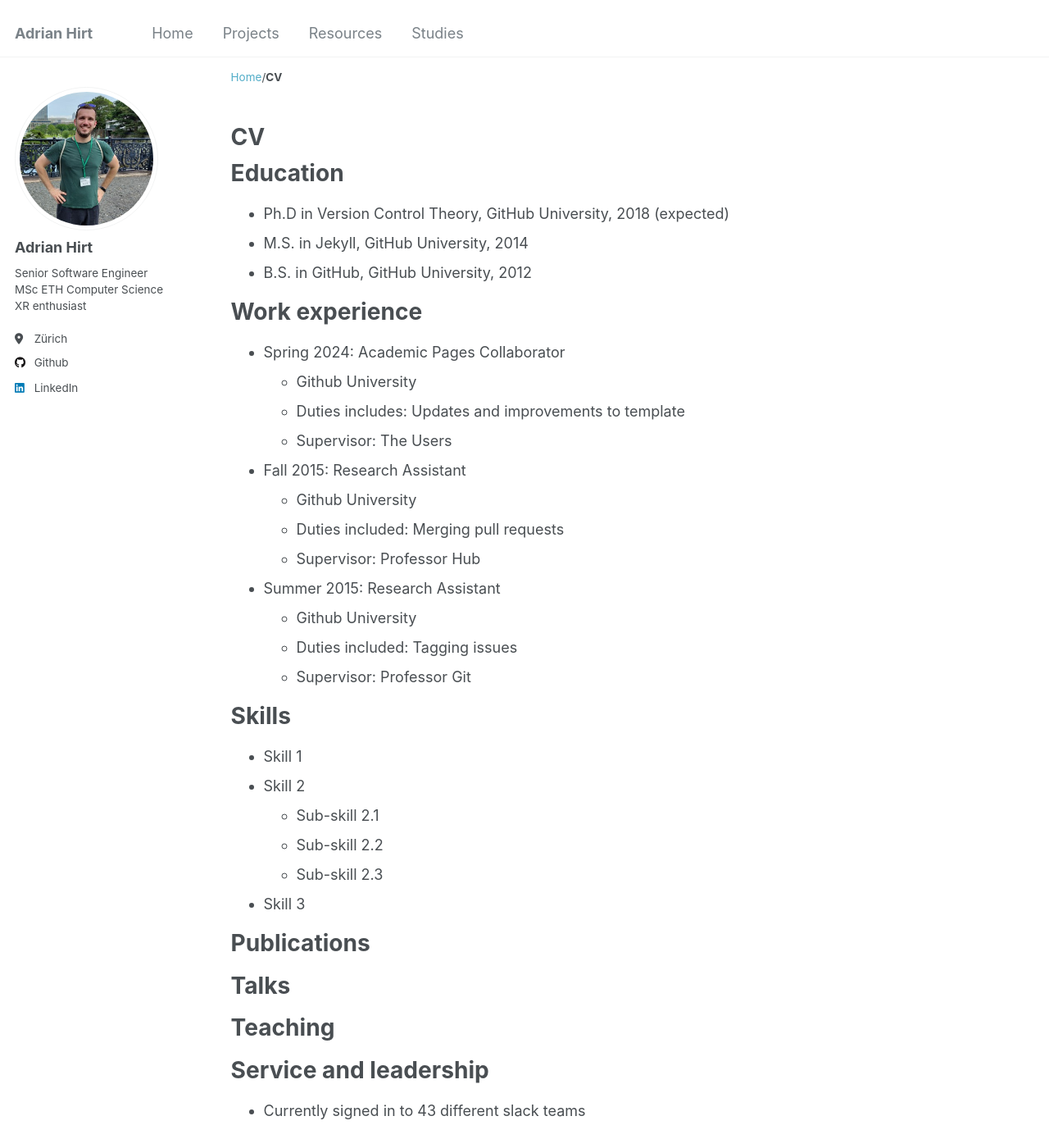
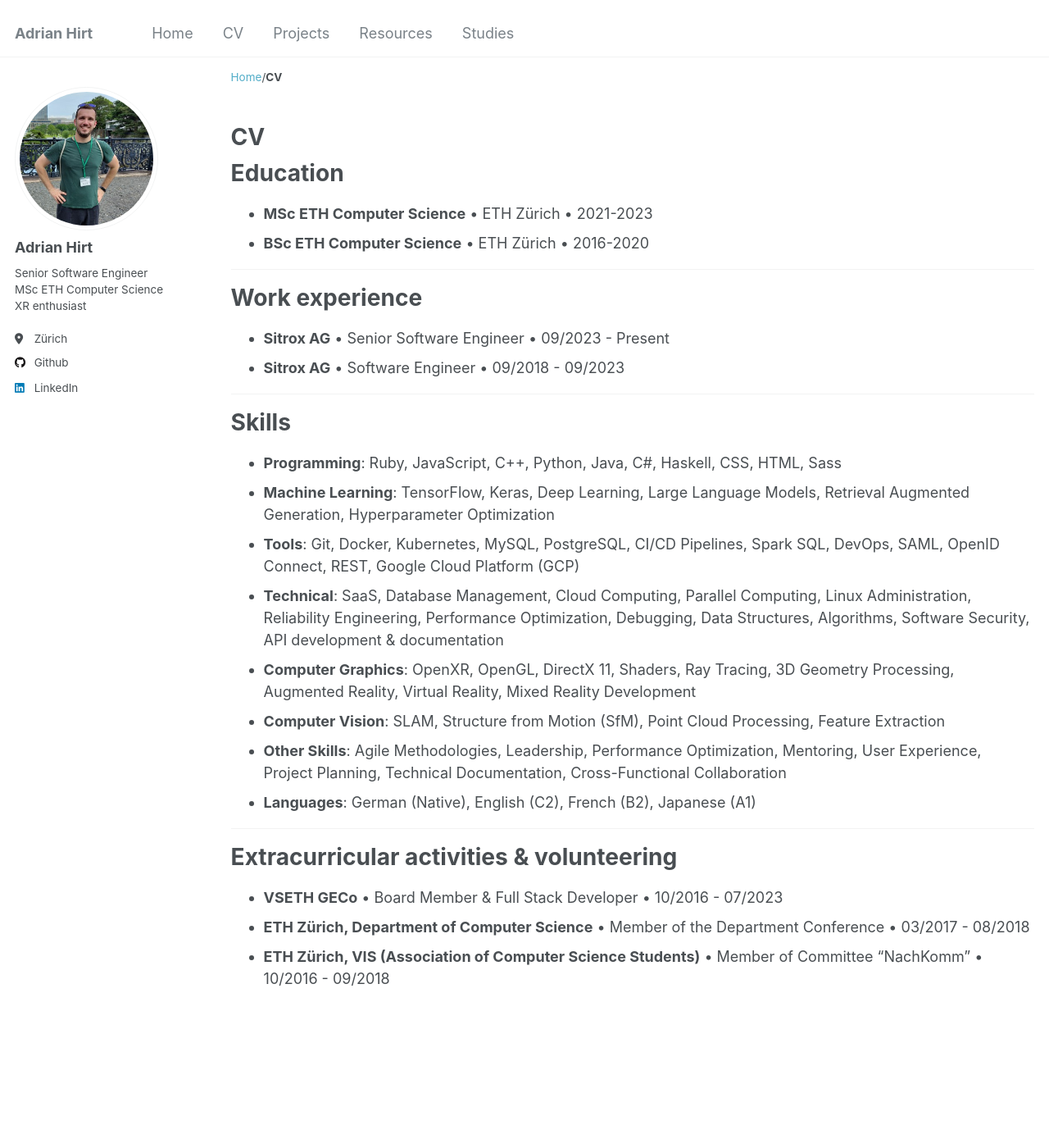
Before and after one commit to Adrian-Hirt/adrian-hirt.github.io, a Jekyll site: the page built from _pages/cv.md, in a window 1280 px wide and 1400 px high. Shown: the whole window at 82% size. Built offline with Jekyll 4.4.1, drawn with Linux system fonts in a browser that asks for light colours.

Commit message:
Update CV page

```diff
--- a/_data/navigation.yml
+++ b/_data/navigation.yml
@@ -8,6 +8,9 @@ main:
   - title: "Home"
     url: /
 
+  - title: "CV"
+    url: /cv/
+
   - title: "Projects"
     url: /projects/
 
--- a/_pages/cv.md
+++ b/_pages/cv.md
@@ -11,54 +11,33 @@ redirect_from:
 
 Education
 ======
-* Ph.D in Version Control Theory, GitHub University, 2018 (expected)
-* M.S. in Jekyll, GitHub University, 2014
-* B.S. in GitHub, GitHub University, 2012
+* **MSc ETH Computer Science** • ETH Zürich • 2021-2023
+* **BSc ETH Computer Science** • ETH Zürich • 2016-2020
+
+---
 
 Work experience
 ======
-* Spring 2024: Academic Pages Collaborator
-  * Github University
-  * Duties includes: Updates and improvements to template
-  * Supervisor: The Users
+* **Sitrox AG** • Senior Software Engineer • 09/2023 - Present
+* **Sitrox AG** • Software Engineer • 09/2018 - 09/2023
 
-* Fall 2015: Research Assistant
-  * Github University
-  * Duties included: Merging pull requests
-  * Supervisor: Professor Hub
-
-* Summer 2015: Research Assistant
-  * Github University
-  * Duties included: Tagging issues
-  * Supervisor: Professor Git
+---
 
 Skills
 ======
-* Skill 1
-* Skill 2
-  * Sub-skill 2.1
-  * Sub-skill 2.2
-  * Sub-skill 2.3
-* Skill 3
+* **Programming**: Ruby, JavaScript, C++, Python, Java, C#, Haskell, CSS, HTML, Sass
+* **Machine Learning**: TensorFlow, Keras, Deep Learning, Large Language Models, Retrieval Augmented Generation, Hyperparameter Optimization
+* **Tools**: Git, Docker, Kubernetes, MySQL, PostgreSQL, CI/CD Pipelines, Spark SQL, DevOps, SAML, OpenID Connect, REST, Google Cloud Platform (GCP)
+* **Technical**: SaaS, Database Management, Cloud Computing, Parallel Computing, Linux Administration, Reliability Engineering, Performance Optimization, Debugging, Data Structures, Algorithms, Software Security, API development & documentation
+* **Computer Graphics**: OpenXR, OpenGL, DirectX 11, Shaders, Ray Tracing, 3D Geometry Processing, Augmented Reality, Virtual Reality, Mixed Reality Development
+* **Computer Vision**: SLAM, Structure from Motion (SfM), Point Cloud Processing, Feature Extraction
+* **Other Skills**: Agile Methodologies, Leadership, Performance Optimization, Mentoring, User Experience, Project Planning, Technical Documentation, Cross-Functional Collaboration
+* **Languages**: German (Native), English (C2), French (B2), Japanese (A1)
 
-Publications
+---
+
+Extracurricular activities & volunteering
 ======
-  <ul>{% for post in site.publications reversed %}
-    {% include archive-single-cv.html %}
-  {% endfor %}</ul>
-
-Talks
-======
-  <ul>{% for post in site.talks reversed %}
-    {% include archive-single-talk-cv.html  %}
-  {% endfor %}</ul>
-
-Teaching
-======
-  <ul>{% for post in site.teaching reversed %}
-    {% include archive-single-cv.html %}
-  {% endfor %}</ul>
-
-Service and leadership
-======
-* Currently signed in to 43 different slack teams
+* **VSETH GECo** • Board Member & Full Stack Developer • 10/2016 - 07/2023
+* **ETH Zürich, Department of Computer Science** • Member of the Department Conference • 03/2017 - 08/2018
+* **ETH Zürich, VIS (Association of Computer Science Students)** • Member of Committee "NachKomm" • 10/2016 - 09/2018
```
